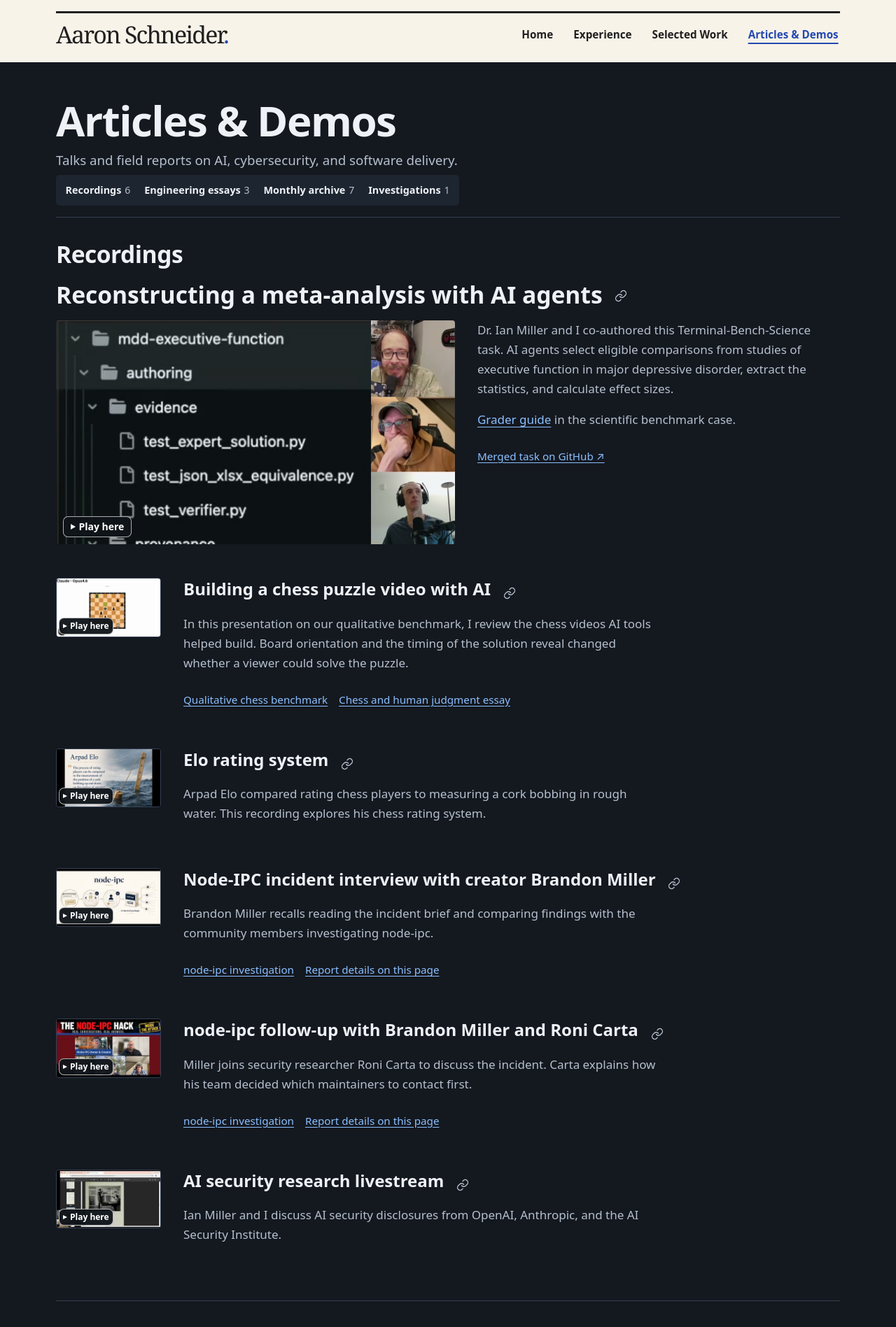
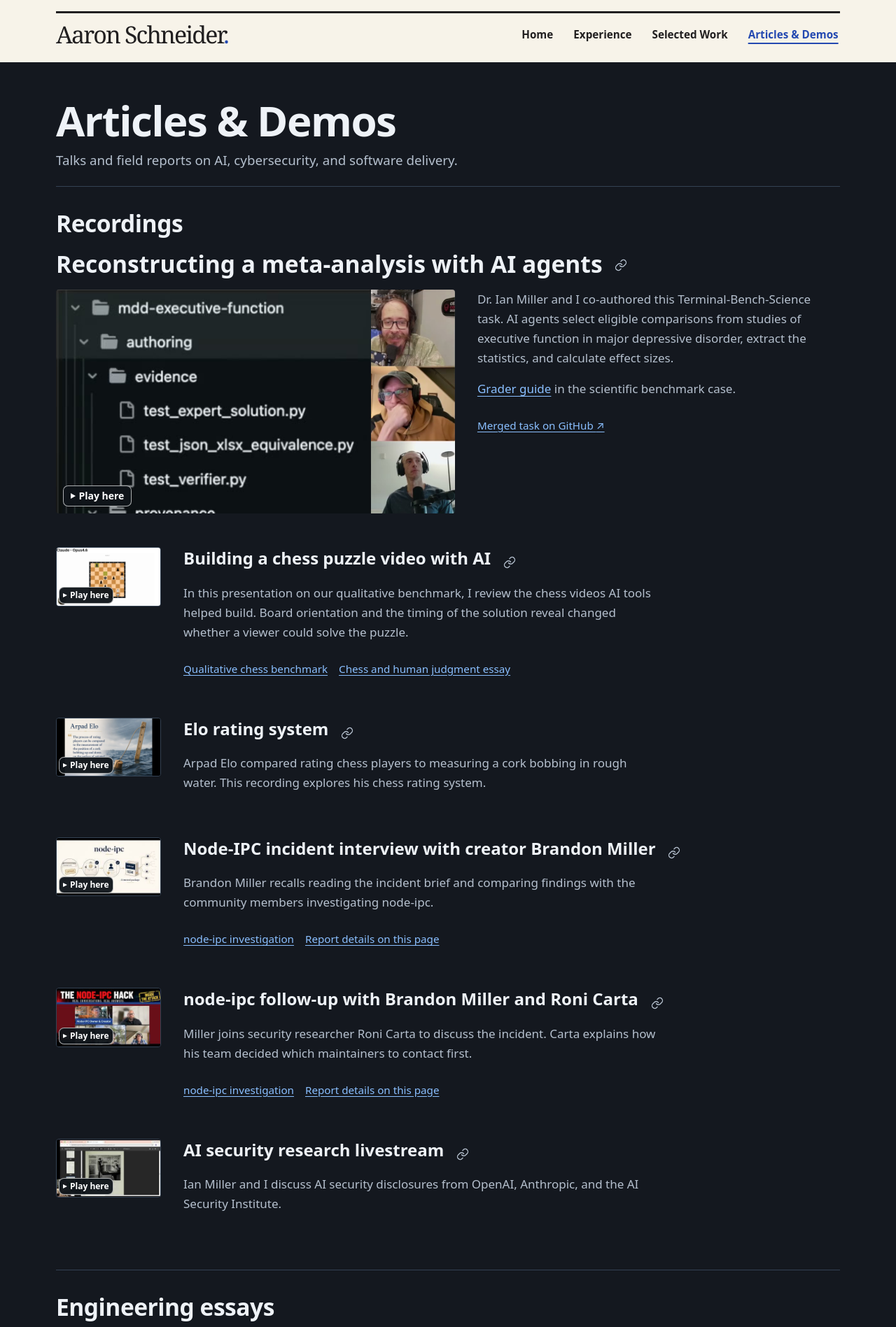
Before and after one commit to schneidergithub/schneidergithub.github.io, a Jekyll site: the page built from articles.md, in a window 1280 px wide. Shown: the top 1897 px of the page at 70% size. Built offline with Jekyll 4.4.1, drawn with Linux system fonts in a browser that asks for light colours; some of the changed text lies outside the part shown.

Commit message:
Remove the Articles section shortcuts and checkout case-study link

```diff
--- a/_data/publications.yml
+++ b/_data/publications.yml
@@ -247,7 +247,6 @@
   url: "/articles/why-i-came-to-trust-automated-testing/"
   description: "Our distributed team agreed on what each user story had to prove. A discounted sale put that agreement to the test."
   attribution: "By Aaron Schneider"
-  case_url: "/work/from-booking-to-checkout/"
   preview:
     src: "/assets/portfolio/thumbs/supersalon.webp"
     width: 520
--- a/articles.md
+++ b/articles.md
@@ -19,12 +19,6 @@ groups:
 <header class="page-intro publication-intro">
   <h1>Articles &amp; Demos</h1>
   <p class="lead">Talks and field reports on AI, cybersecurity, and software delivery.</p>
-  <nav class="publication-jumps section-jumps" aria-label="Publication formats">
-    {% for group in page.groups %}
-      {% if group.id == 'monthly-reviews' %}{% assign members = site.data.publications | where_exp: 'item', 'item.issue_month' %}{% else %}{% assign members = site.data.publications | where: 'type', group.type %}{% endif %}
-      <a href="#{{ group.id }}">{{ group.label }} <span class="count">{{ members.size }}</span></a>
-    {% endfor %}
-  </nav>
 </header>
 {% for group in page.groups %}
 {% if group.id == 'monthly-reviews' %}{% include newsletter-archive.html %}{% continue %}{% endif %}
--- a/assets/site.css
+++ b/assets/site.css
@@ -958,31 +958,6 @@ a{color:inherit}
 
 .button [aria-hidden="true"]{flex-shrink:0}
 
-.section-jumps {
-  width: fit-content;
-  max-width: 100%;
-  margin-top: 1rem;
-  padding-inline: .5rem;
-  gap: 0 .55rem;
-  border-radius: 5px;
-  background: var(--panel);
-}
-.section-jumps a {
-  display: inline-flex;
-  align-items: center;
-  gap: .3rem;
-  min-height: 44px;
-  max-width: 100%;
-  padding: .35rem .35rem;
-  color: var(--text);
-  font-weight: 600;
-  line-height: 1.4;
-  text-decoration: none;
-}
-.section-jumps a:is(:hover, :focus-visible) { color: var(--accent); text-decoration: underline; }
-
-.section-jumps .count{margin-left:0}
-
 .site-menu-toggle {
   display: inline-flex;
   align-items: center;
@@ -1044,9 +1019,6 @@ a{color:inherit}
 }
 .publication-intro .lead {
   margin-bottom: .4rem;
-}
-.publication-jumps {
-  margin-top: .4rem;
 }
 .publication-group {
   border-top: 1px solid var(--line);
```
Also changed, not shown: scripts/check_publications.cjs (+5 -5 lines).
